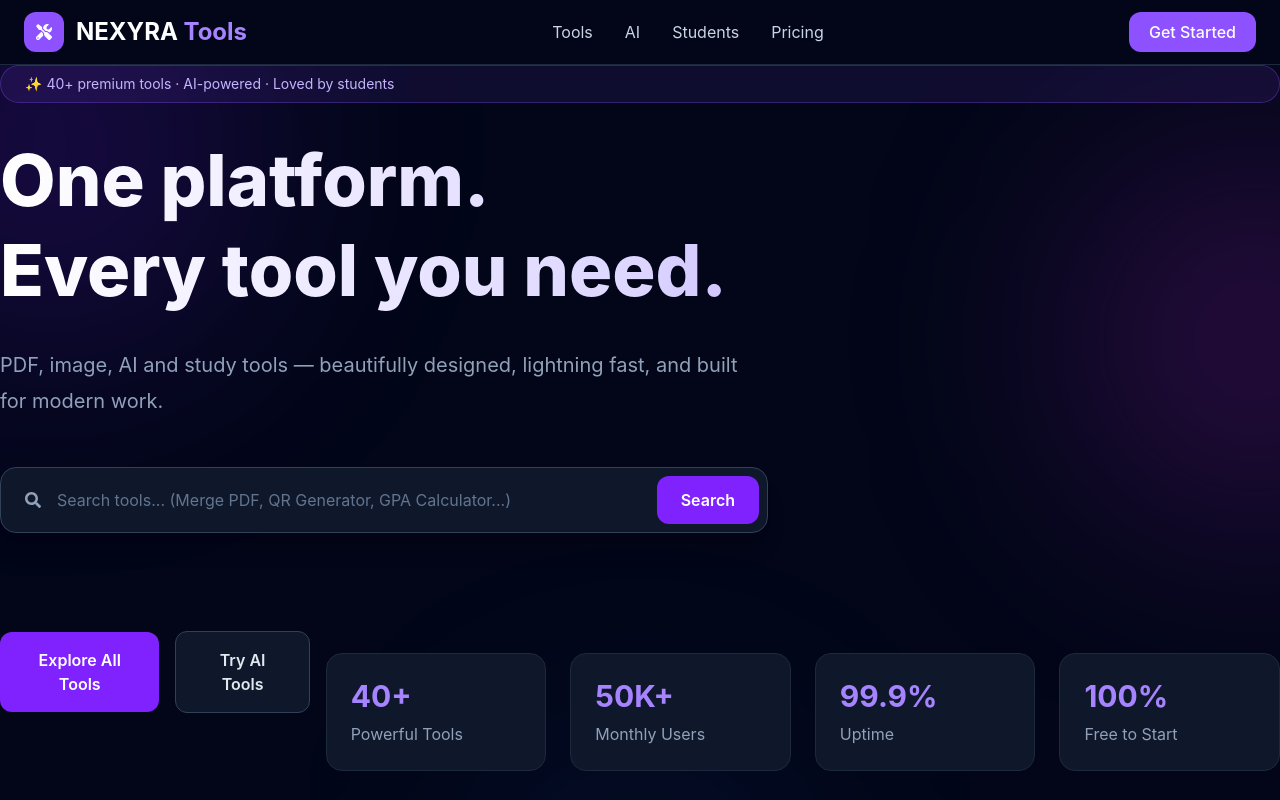
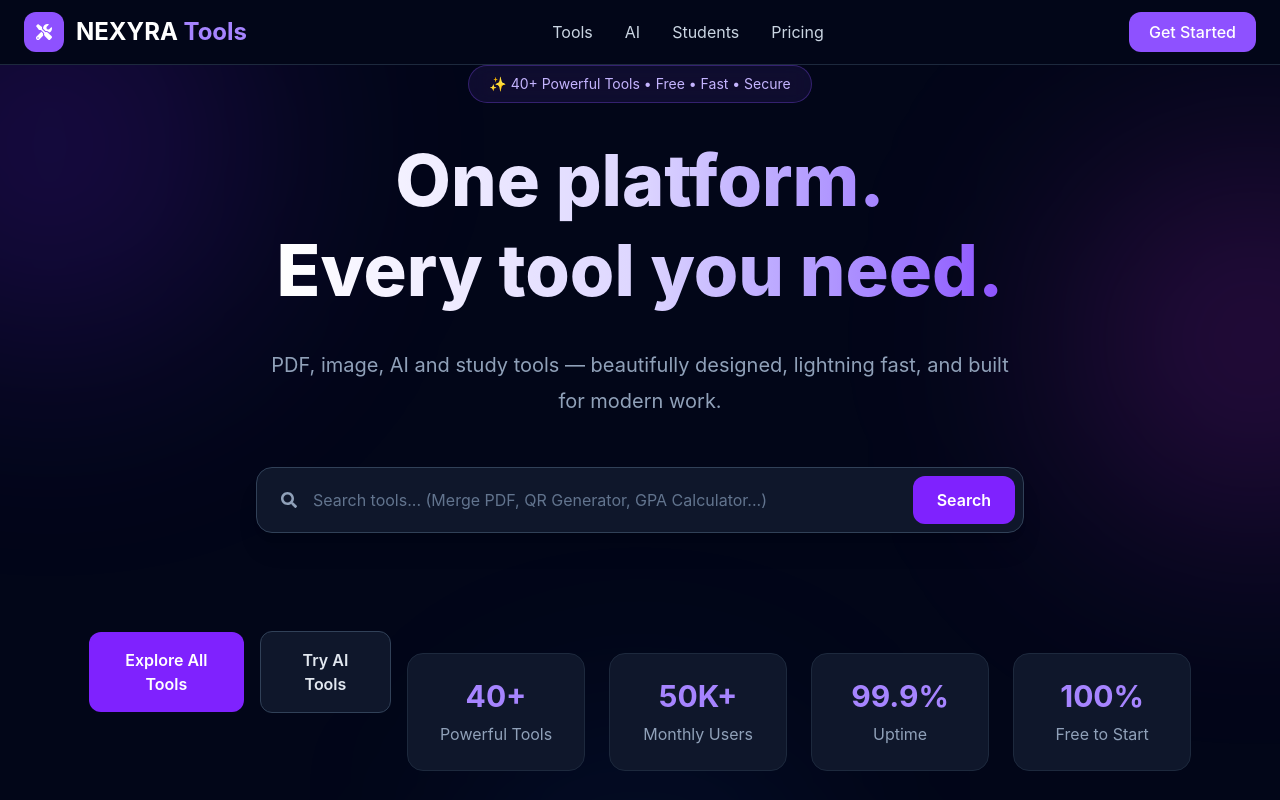
Before and after one commit to Dani-125/nexyra-tools, a React (Vite) app: page / in a window 1280 px wide. Shown: the top 800 px of the page. Built offline with nearby package versions, Linux system fonts and the light colour scheme.

Commit message:
Fix tools data structure

```diff
--- a/src/components/hero/Hero.jsx
+++ b/src/components/hero/Hero.jsx
@@ -11,13 +11,13 @@ function Hero() {
 
 <div className="absolute bottom-[-150px] left-1/2 h-[300px] w-[300px] -translate-x-1/2 rounded-full bg-blue-500/10 blur-[120px]" />
 
- <div className="relative z-10">
+ <div className="relative z-10 mx-auto flex min-h-[85vh] max-w-7xl flex-col items-center justify-center px-6 text-center">
 
       {/* Badge */}
 
-      <div className="mb-8 rounded-full border border-violet-500/30 bg-violet-500/10 px-6 py-2 text-sm text-violet-300">
-        ✨ 40+ premium tools · AI-powered · Loved by students
-      </div>
+     <div className="mb-8 inline-flex items-center rounded-full border border-violet-500/30 bg-violet-500/10 px-5 py-2 text-sm text-violet-300 backdrop-blur-md">
+  ✨ 40+ Powerful Tools • Free • Fast • Secure
+</div>
 
       {/* Heading */}
 
--- a/src/data/tools.js
+++ b/src/data/tools.js
@@ -51,3 +51,10 @@ export const popularTools = [
     icon: FiClock,
   },
 ];
+export const mostUsedTools = [];
+
+export const pdfTools = [];
+
+export const imageTools = [];
+
+export const aiTools = [];
```
Also changed, not shown: src/components/tools/MostUsedTools.jsx (added), src/components/tools/ToolMiniCard.jsx (added).
